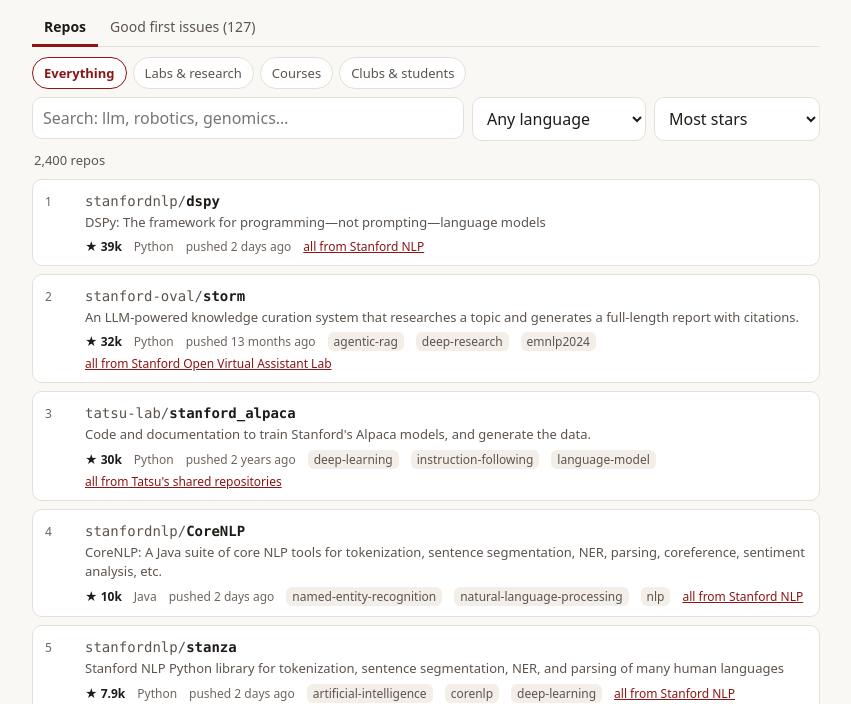
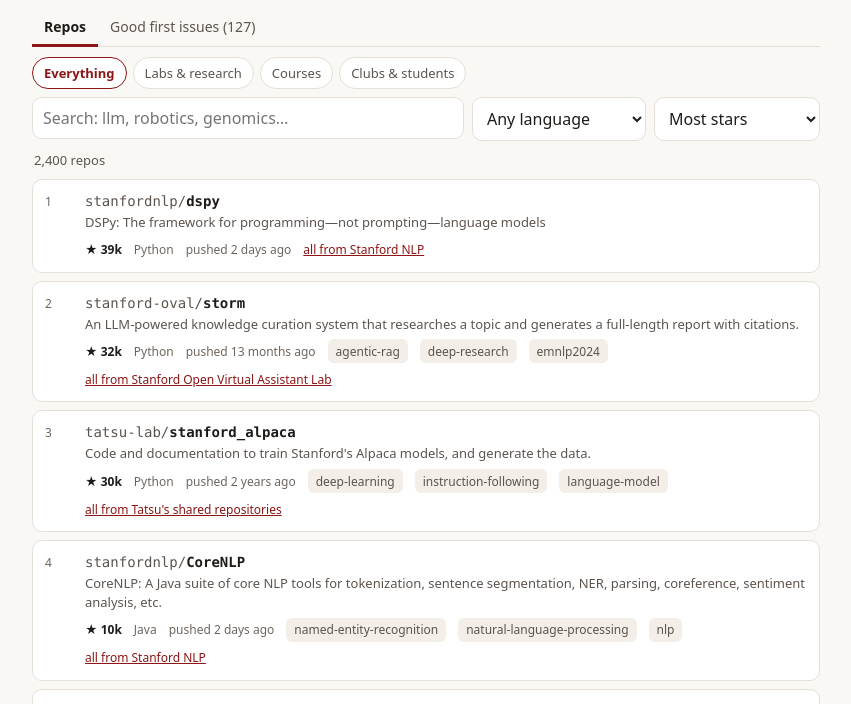
Before and after one commit to matmat202/stanford-on-github, a plain HTML site: page index.html in a window 1280 px wide. Shown: the part 96-800 px from the top of the page, without its empty margins (214-1065 px from the left). Drawn offline with Linux system fonts and the light colour scheme.

Commit message:
Update Stanford on GitHub 2026-11-14
🤖 Generated with [Claude Code](https://claude.com/claude-code)

```diff
--- a/app.js
+++ b/app.js
@@ -1,4 +1,4 @@
-import { R, I, filterRepos, sortRepos, filterIssues, sortIssues, isQuiet, fmtStars, ago, asOf, staleNote, isNew, encodeState, decodeState } from './sog-logic.js';
+import { R, I, topicQuery, filterRepos, sortRepos, filterIssues, sortIssues, isQuiet, fmtStars, ago, asOf, staleNote, isNew, encodeState, decodeState } from './sog-logic.js';
 
 const $ = (id) => document.getElementById(id);
 const PAGE = 50;
@@ -32,7 +32,11 @@ function row(r, i) {
   p.textContent = state.sort === 'new' ? `created ${ago(r[R.CREATED], asOf(D.fetched, TODAY))}` : `pushed ${ago(r[R.PUSHED], asOf(D.fetched, TODAY))}`;
   m.append(p);
   if (r[R.ARCHIVED]) { const x = document.createElement('span'); x.className = 'arch'; x.textContent = 'archived'; m.append(x); }
-  for (const t of r[R.TOPICS].slice(0, 3)) { const x = document.createElement('span'); x.className = 'tag'; x.textContent = t; m.append(x); }
+  for (const t of r[R.TOPICS].slice(0, 3)) {
+    const x = document.createElement('button'); x.type = 'button'; x.className = 'tag'; x.dataset.q = topicQuery(t); x.textContent = t;
+    x.title = `Search for ${topicQuery(t)}`;
+    m.append(x);
+  }
   if (state.org !== r[R.ORG]) m.append(orgButton(r[R.ORG]));
   body.append(m);
   li.append(rk, body);
@@ -178,6 +182,8 @@ async function main() {
   document.addEventListener('click', (e) => {
     const b = e.target.closest('button[data-org]');
     if (b) set({ org: b.dataset.org });
+    const tq = e.target.closest('button[data-q]');
+    if (tq) { set({ q: tq.dataset.q }); window.scrollTo({ top: $('kinds').offsetTop - 8 }); }
   });
 }
 
--- a/index.html
+++ b/index.html
@@ -56,8 +56,10 @@ ol.repos li{background:var(--card);border:1px solid var(--line);border-radius:10
 .d{font-size:13px;color:var(--ink-2);margin-top:3px;line-height:1.45;overflow-wrap:anywhere}
 .m{display:flex;flex-wrap:wrap;gap:4px 12px;margin-top:6px;font-size:12px;color:var(--ink-3);align-items:center}
 .m .s{color:var(--ink);font-weight:600;font-variant-numeric:tabular-nums}
-.m button{font:inherit;font-size:12px;border:0;background:none;color:var(--accent);padding:0;cursor:pointer;text-decoration:underline}
+.m button{font:inherit;font-size:12px;border:0;background:none;color:var(--accent);padding:0;cursor:pointer;text-decoration:underline;min-height:24px}
 .tag{background:var(--chip);border-radius:6px;padding:1px 6px;color:var(--ink-2)}
+.m button.tag{text-decoration:none;background:var(--chip);color:var(--ink-2);padding:0 8px;min-height:24px;display:inline-flex;align-items:center}
+.m button.tag:hover{color:var(--accent)}
 .arch{border:1px solid var(--line);border-radius:6px;padding:0 5px}
 .more{font:inherit;font-weight:600;margin:10px 0 0;padding:10px 16px;border:1px solid var(--accent);border-radius:10px;background:var(--card);color:var(--accent);cursor:pointer;width:100%}
 .empty{color:var(--ink-2);padding:14px 4px}
--- a/sog-logic.js
+++ b/sog-logic.js
@@ -31,6 +31,11 @@ export function stem(w) {
   return w;
 }
 const terms = (q) => fold(q).split(/\s+/).filter(Boolean).map(stem);
+
+// What tapping a topic tag searches for. Only 465 of 2,400 repos carry topics, so an
+// exact-topic filter would be the narrow answer ('nlp': 12 tagged, 130 by search); the
+// hyphen becomes a space so 'deep-learning' also finds "deep learning" in a description.
+export const topicQuery = (topic) => String(topic ?? '').replace(/[-_]+/g, ' ').trim().slice(0, 80);
 
 // orgName (login -> the group's display name) puts the name each row shows in "all from …"
 // into the search: "intelligent systems" found none of sisl's 171 repos without it.
```
Also changed, not shown: sog-logic.test.mjs (+10 -0 lines).
